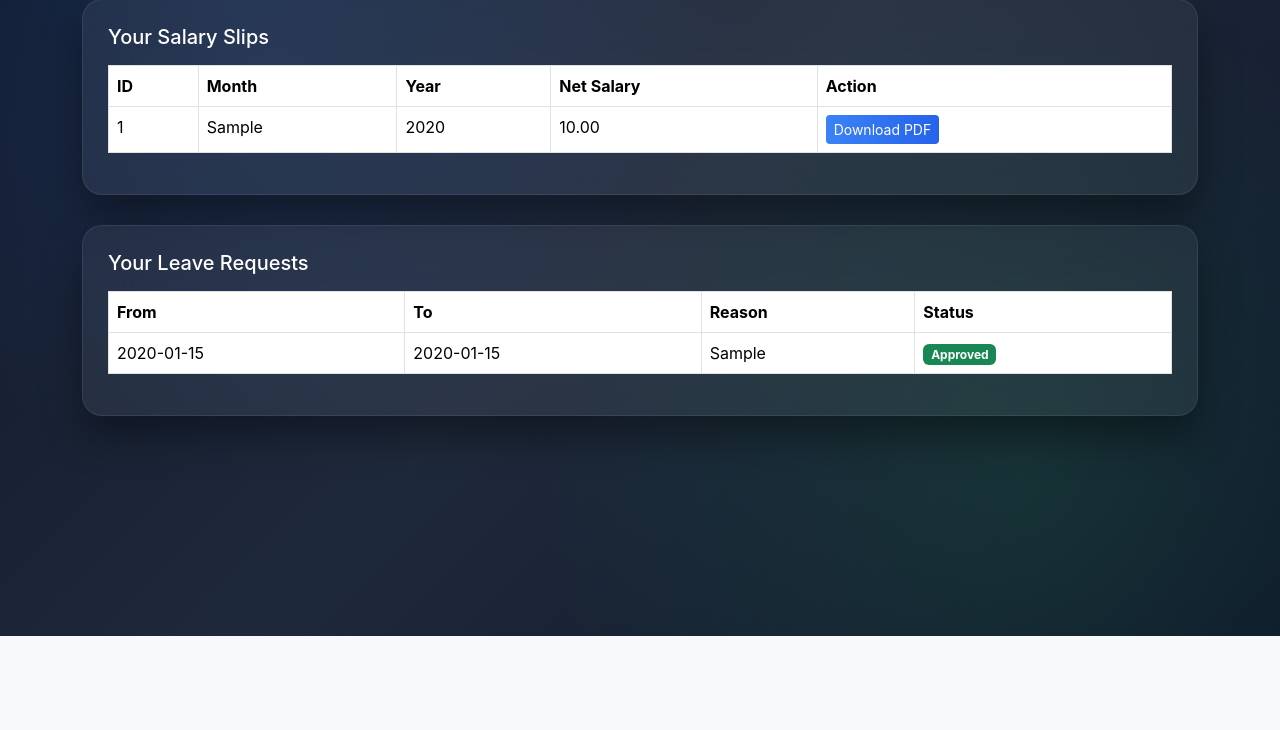
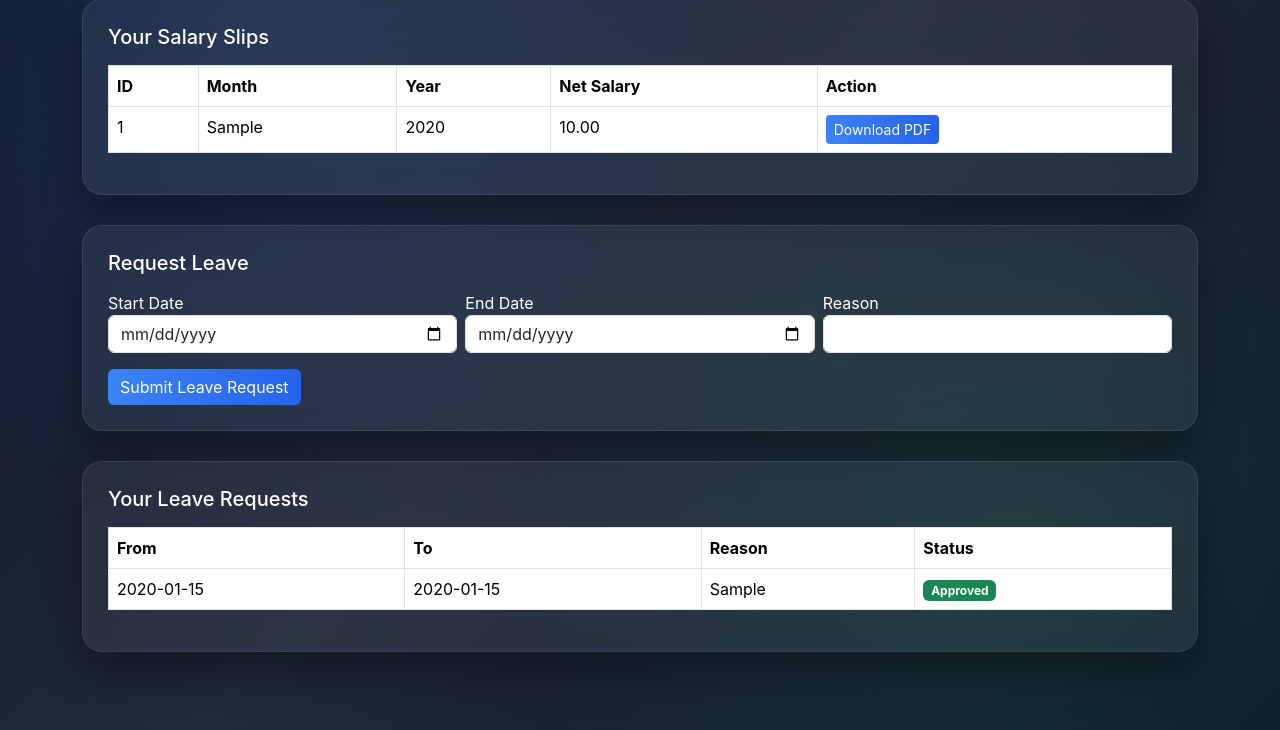
Before and after one commit to AyanMulani/EPMSFULL, a Flask app: template templates/employee_dashboard.html in a window 1280 px wide. Shown: the part 164-894 px from the top of the page. Before the commit the page ends 800 px from the top, so only its background shows below. Run offline with Flask 3, Linux system fonts and the light colour scheme; the template is opened without the code that fills it: values that come from a table or form of the project are taken from there, others are empty; tables that the repository leaves empty hold one stand-in row (values such as "Sample post").

Commit message:
Update employee_dashboard.html

```diff
--- a/templates/employee_dashboard.html
+++ b/templates/employee_dashboard.html
@@ -39,7 +39,6 @@ body{
     margin-bottom:30px;
 }
 
-/* ===== Table Style ===== */
 .table{
     color:white;
 }
@@ -52,7 +51,6 @@ body{
     font-size:12px;
 }
 
-/* ===== Buttons ===== */
 .btn-primary{
     background:linear-gradient(90deg,#3b82f6,#2563eb);
     border:none;
@@ -109,6 +107,31 @@ body{
     </table>
 </div>
 
+<!-- NEW: Leave Request Form -->
+<div class="glass-card">
+    <h5 class="mb-3">Request Leave</h5>
+
+    <form method="POST" action="/employee/leave/request">
+        <div class="row g-2">
+            <div class="col-md-4">
+                <label>Start Date</label>
+                <input type="date" name="start_date" class="form-control" required>
+            </div>
+            <div class="col-md-4">
+                <label>End Date</label>
+                <input type="date" name="end_date" class="form-control" required>
+            </div>
+            <div class="col-md-4">
+                <label>Reason</label>
+                <input type="text" name="reason" class="form-control" required>
+            </div>
+        </div>
+        <div class="mt-3">
+            <button class="btn btn-primary">Submit Leave Request</button>
+        </div>
+    </form>
+</div>
+
 <!-- Leave Status -->
 <div class="glass-card">
     <h5 class="mb-3">Your Leave Requests</h5>
```
